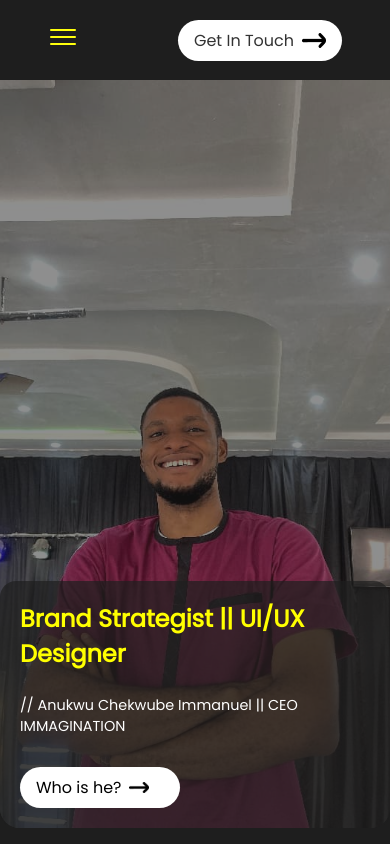
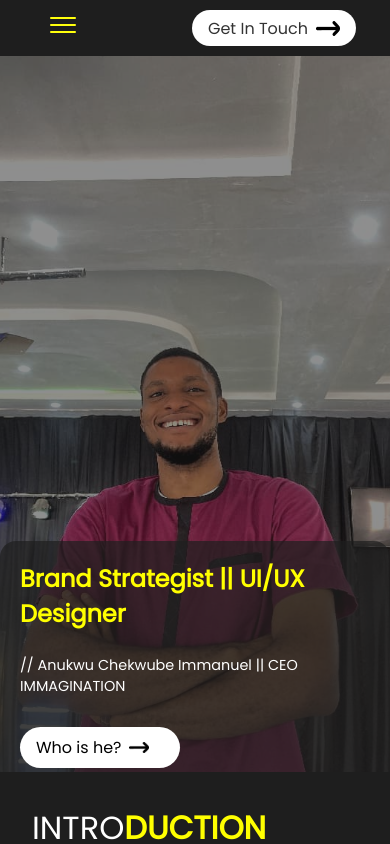
Before and after one commit to Denzel-Ikebudu/Anukwu-Chekwube-Profile, a React (Vite) app: page / in a window 390 px wide. Shown: the top 844 px of the page. Built offline with nearby package versions, Linux system fonts and the light colour scheme.

Commit message:
navbar update

```diff
--- a/src/Components/Background/Background.css
+++ b/src/Components/Background/Background.css
@@ -117,7 +117,7 @@
 
 @media (max-width: 768px) {
   .background-slider{
-    height: calc(100vh - 6rem);
+    height: calc(100vh - 8rem);
   }
   .text-overlay{
     position: absolute;
--- a/src/Components/Navbar/Navbar.css
+++ b/src/Components/Navbar/Navbar.css
@@ -113,3 +113,14 @@
     display: block;
   }
 }
+
+@media screen and (max-width: 425px) {
+    .navbar{
+        height: 3.5rem;
+    }
+    .nav-btn{
+        position: absolute;
+        height: 2.2rem;
+        left: 12rem;
+}
+}
```
